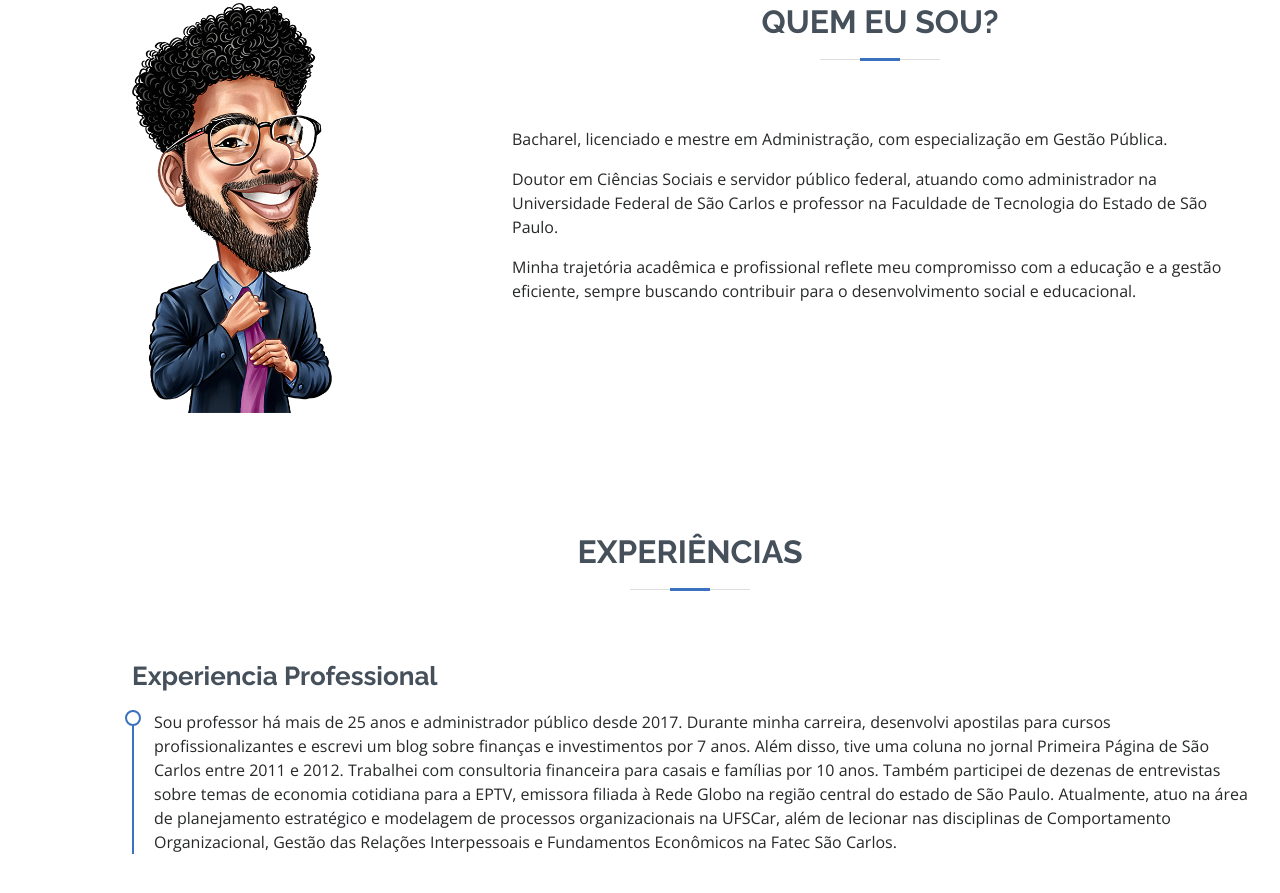
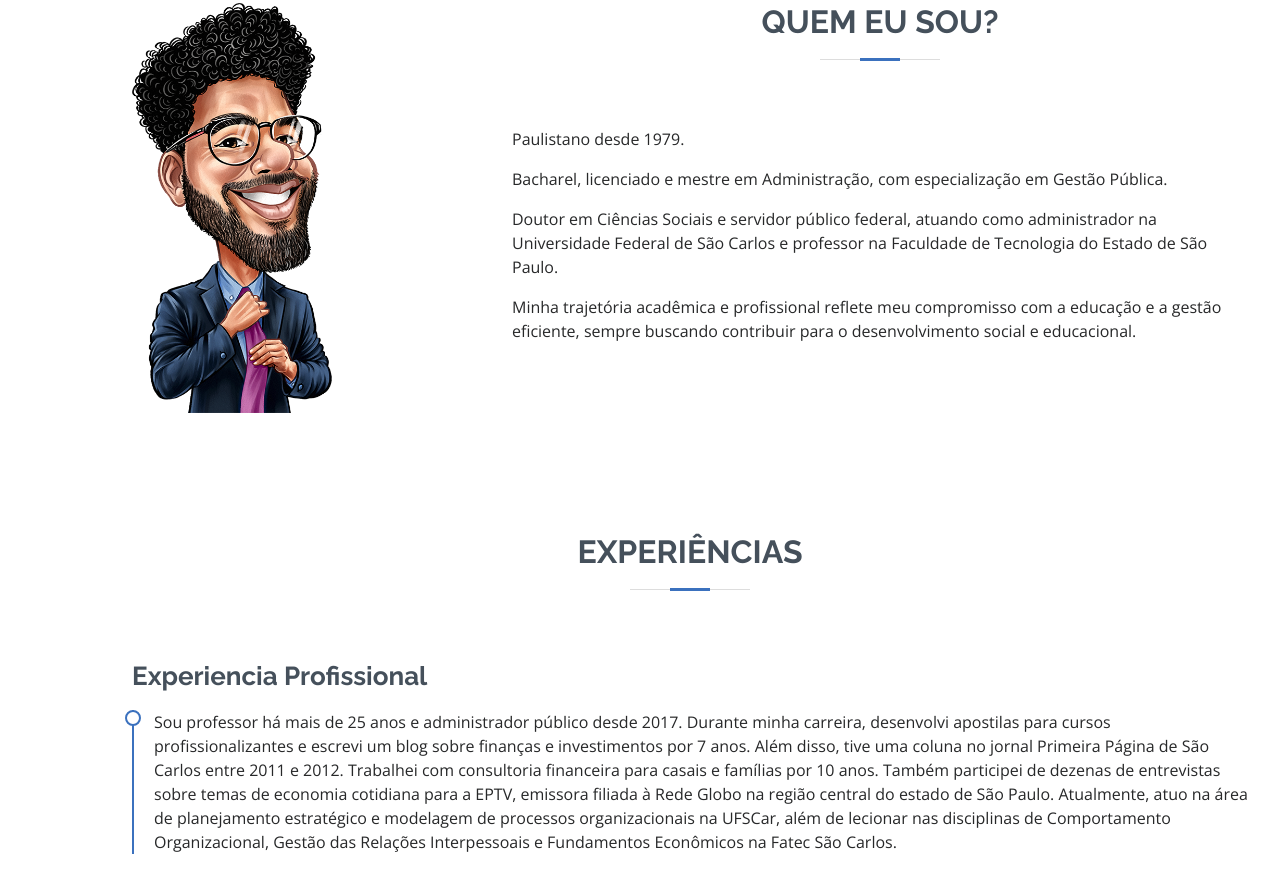
Before and after one commit to profjnts/profjnts.github.io, a plain HTML site: page index.html in a window 1280 px wide. Shown: the part 857-1750 px from the top of the page. Drawn offline with nearby package versions, Linux system fonts and the light colour scheme.

Commit message:
atualizações reqisitadas pelo tio perfecionista v3

```diff
--- a/index.html
+++ b/index.html
@@ -85,6 +85,7 @@
               </div>
 
               <p class="fst-italic">
+                <p>Paulistano desde 1979.</p>
                 <p>Bacharel, licenciado e mestre em Administração, com especialização em Gestão Pública.</p>
                 <p>Doutor em Ciências Sociais e servidor público federal, atuando como administrador
                    na Universidade Federal de São Carlos e professor na Faculdade de Tecnologia do Estado de São
@@ -107,7 +108,7 @@
 
         <div class="row">
           <div class="col">
-            <h3 class="exp-title">Experiencia Professional</h3>
+            <h3 class="exp-title">Experiencia Profissional</h3>
             <div class="exp-item">
               <p>Sou professor há mais de 25 anos e administrador público desde 2017. Durante minha carreira,
                 desenvolvi apostilas para cursos profissionalizantes e escrevi um blog sobre finanças e
```
